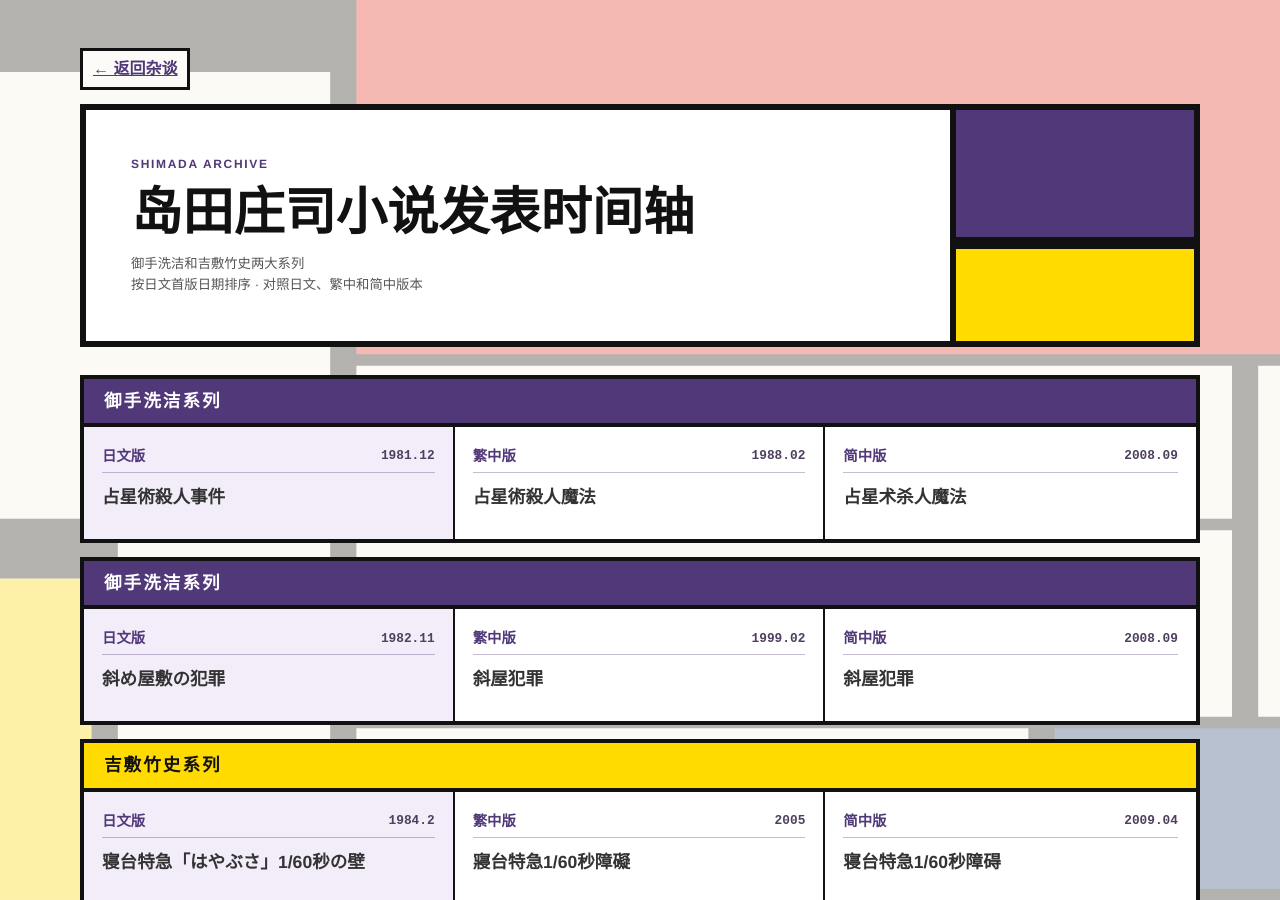
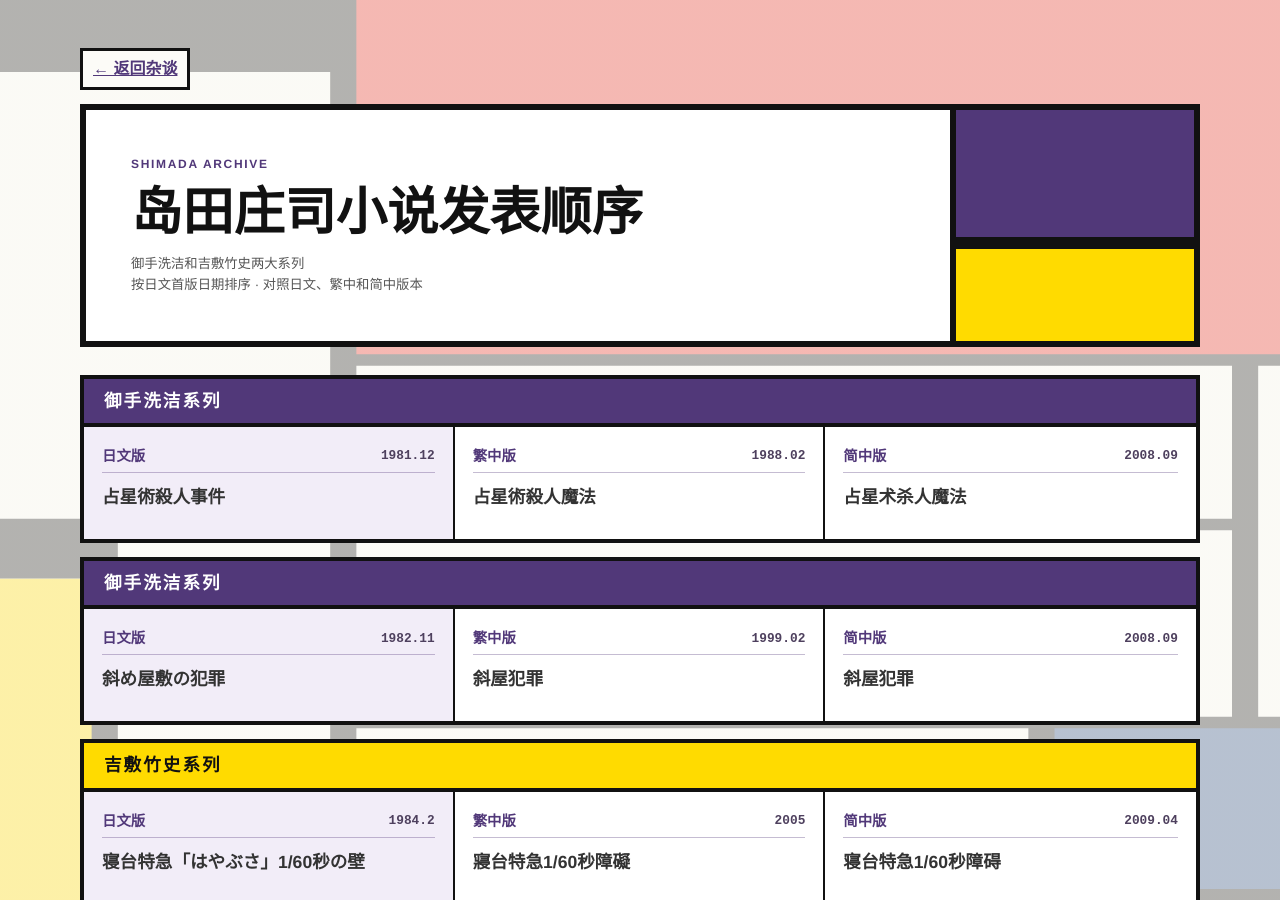
Before and after one commit to roaringdandelion/roaringdandelion.github.io, a Jekyll site: the page liferecords/Lifenotes/shimada_archive/shimada.html, which Jekyll copies as it is, in a window 1280 px wide and 900 px high. Built offline with Jekyll 4.4.1, drawn with Linux system fonts in a browser that asks for light colours.

Commit message:
Unify Shimada page and tab titles

```diff
--- a/liferecords/Lifenotes/shimada_archive/shimada.html
+++ b/liferecords/Lifenotes/shimada_archive/shimada.html
@@ -200,7 +200,7 @@ body{background:#fcfbf7 linear-gradient(#fcfbf7ad,#fcfbf7ad);background-image:li
 <div class="container">
 <a class="site-return-link" href="/notes/">← 返回杂谈</a>
 
-    <header class="archive-hero"><div class="archive-heading"><p>SHIMADA ARCHIVE</p><h1>岛田庄司小说发表时间轴</h1><small>御手洗洁和吉敷竹史两大系列<br>按日文首版日期排序 · 对照日文、繁中和简中版本</small></div><div class="archive-colors" aria-hidden="true"></div></header>
+    <header class="archive-hero"><div class="archive-heading"><p>SHIMADA ARCHIVE</p><h1>岛田庄司小说发表顺序</h1><small>御手洗洁和吉敷竹史两大系列<br>按日文首版日期排序 · 对照日文、繁中和简中版本</small></div><div class="archive-colors" aria-hidden="true"></div></header>
     <div class="timeline-container" id="timeline-container"></div>
 </div>
 
```
Also changed, not shown: other parts of liferecords/Lifenotes/shimada_archive/shimada.html (+1 -1 lines).
